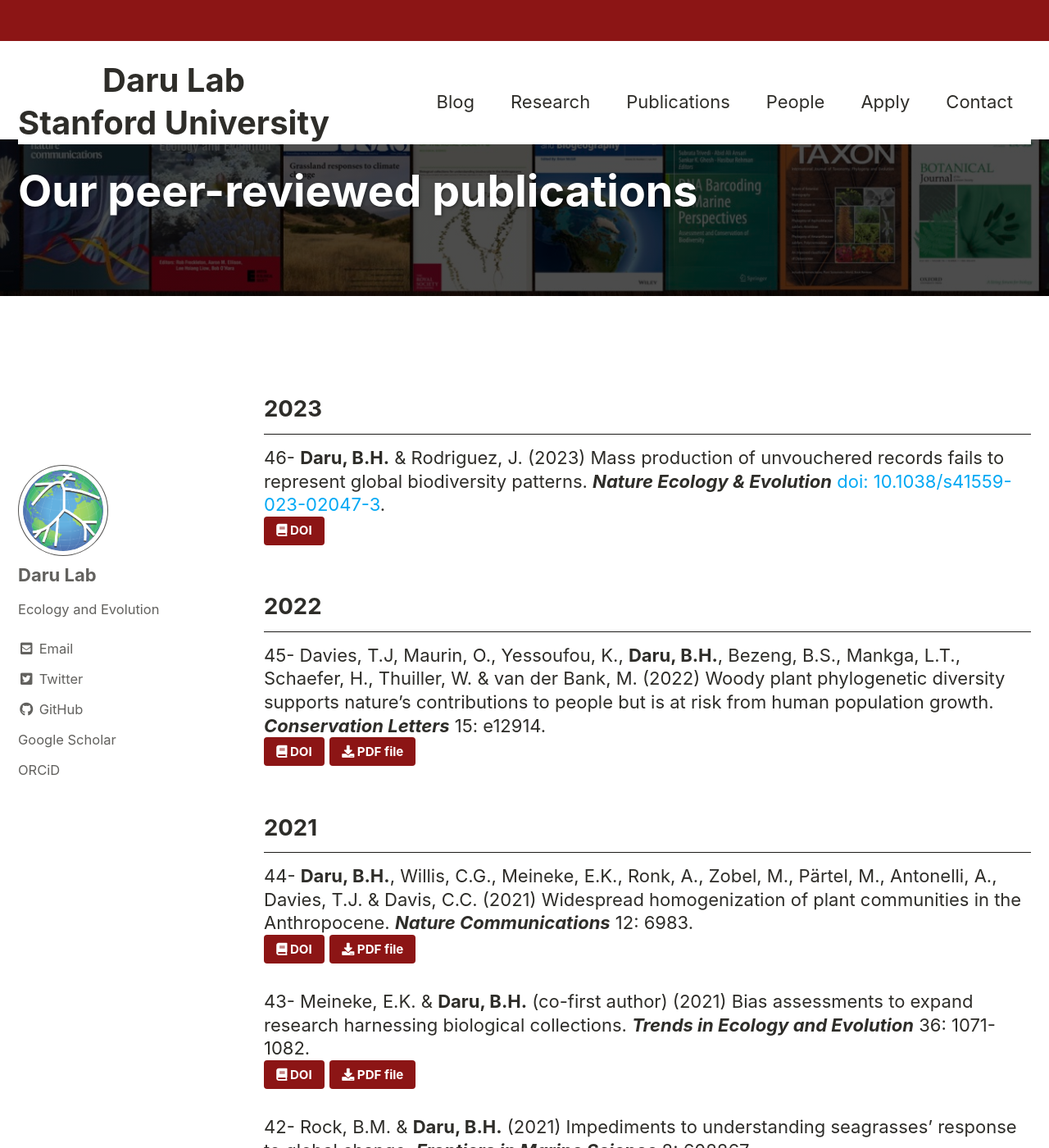
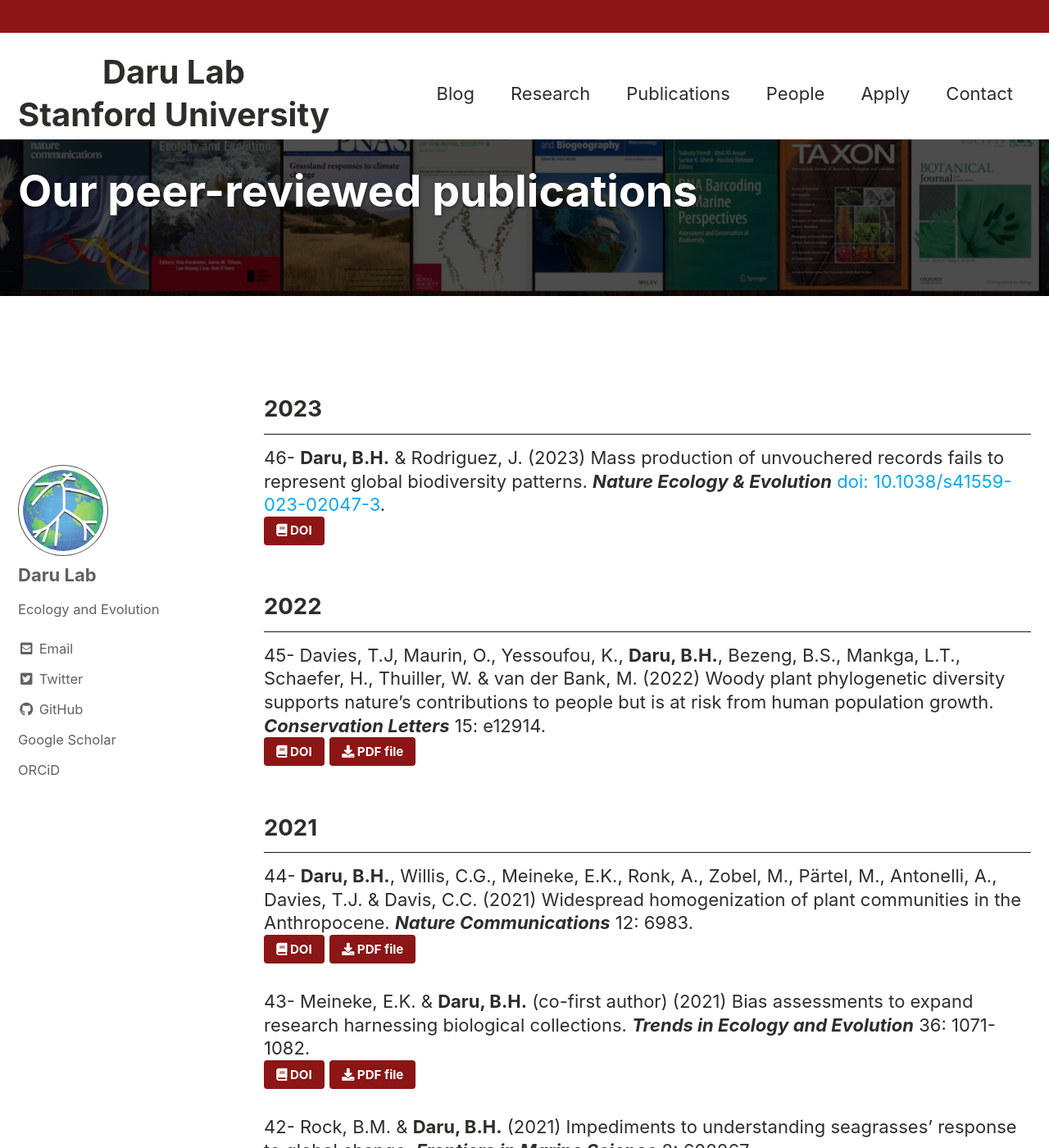
Before and after one commit to darunabas/darulab.github.io, a Jekyll site: the page built from _pages/publications.md, in a window 1280 px wide and 1400 px high. Shown: the whole window at 82% size. Built offline with Jekyll 4.4.1, drawn with Linux system fonts in a browser that asks for light colours; cached includes are drawn as plain includes.

Commit message:
updated site

```diff
--- a/_pages/publications.md
+++ b/_pages/publications.md
@@ -42,11 +42,10 @@
 41- **Daru, B.H.** (2021) Migratory birds aid the redistribution of plants to new climates. **_Nature_** 595: 34-36.<br>
   [<i class="fa fa-book" aria-hidden="true"></i> DOI](https://doi.org/10.1038/d41586-021-01547-1){: .btn .btn--small .btn--success style="background-color:#8C1515; color:#ffffff"}{:target="_blank"}
   [<i class="fa fa-download" aria-hidden="true"></i> PDF file]({{ site.baseurl}}/docs/42_Daru2021_NATURE.pdf){: .btn .btn--small .btn--primary style="background-color:#8C1515; color:#ffffff"}{:target="_blank"}
-  [Commentary](https://doi.org/10.1038/d41586-021-01547-1){: .btn .btn--small .btn--info}{:target="_blank"}
 
 40- **Daru, B.H.** (2021) Exploring a new way to think about climate regions. **_eLife_** 10: e67422.<br>
   [<i class="fa fa-book" aria-hidden="true"></i> DOI](https://doi.org/10.7554/eLife.67422){: .btn .btn--small .btn--success style="background-color:#8C1515; color:#ffffff"}{:target="_blank"}
-  [<i class="fa fa-download" aria-hidden="true"></i> PDF file]({{ site.baseurl}}/docs/40_Daru2021_eLife.pdf){: .btn .btn--small .btn--primary style="background-color:#8C1515; color:#ffffff"}{:target="_blank"} [Commentary](https://doi.org/10.7554/eLife.67422){: .btn .btn--small .btn--info}{:target="_blank"}
+  [<i class="fa fa-download" aria-hidden="true"></i> PDF file]({{ site.baseurl}}/docs/40_Daru2021_eLife.pdf){: .btn .btn--small .btn--primary style="background-color:#8C1515; color:#ffffff"}{:target="_blank"}
 
 ## 2020
 
--- a/_sass/minimal-mistakes/_masthead.scss
+++ b/_sass/minimal-mistakes/_masthead.scss
@@ -5,8 +5,8 @@
 .masthead {
   position: fixed;
   top: 0;
-  border-bottom: 120px solid #fff; //$border-color;
-  border-top: 50px solid #8C1515; //$border-color;
+  border-bottom: 130px solid #fff; //$border-color;
+  border-top: 40px solid #8C1515; //$border-color;
   -webkit-animation: $intro-transition;
   animation: $intro-transition;
   -webkit-animation-delay: 0.15s;
```
